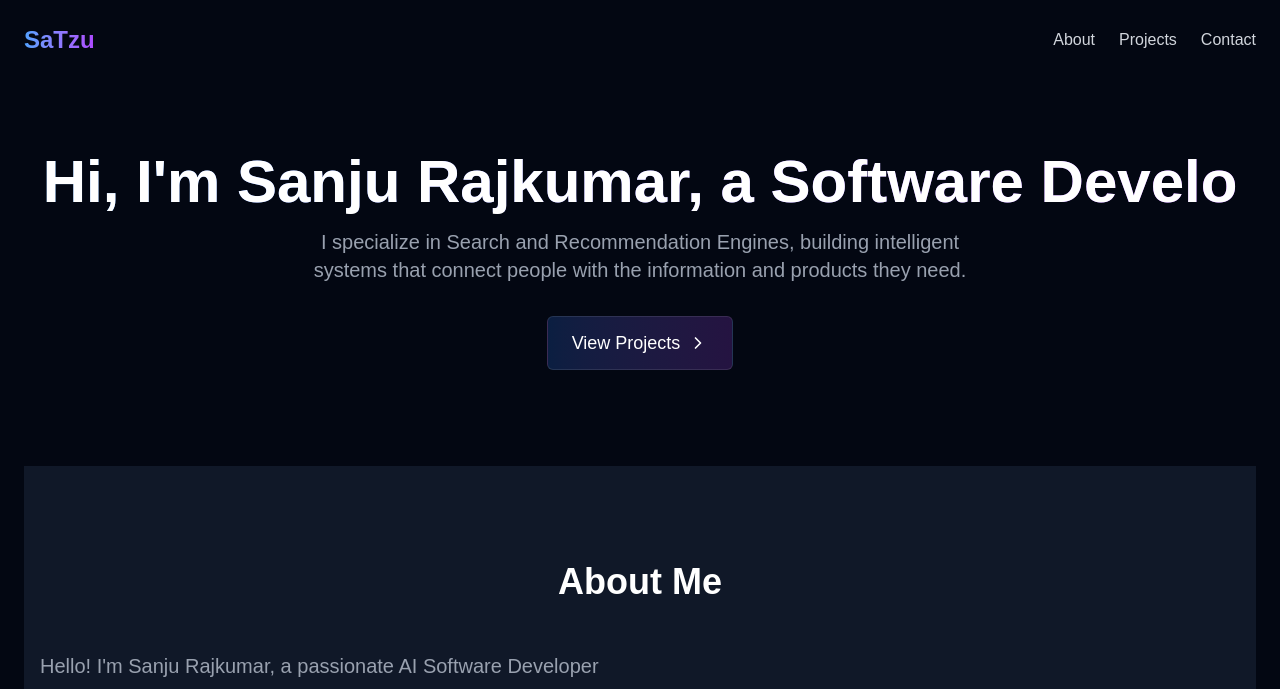
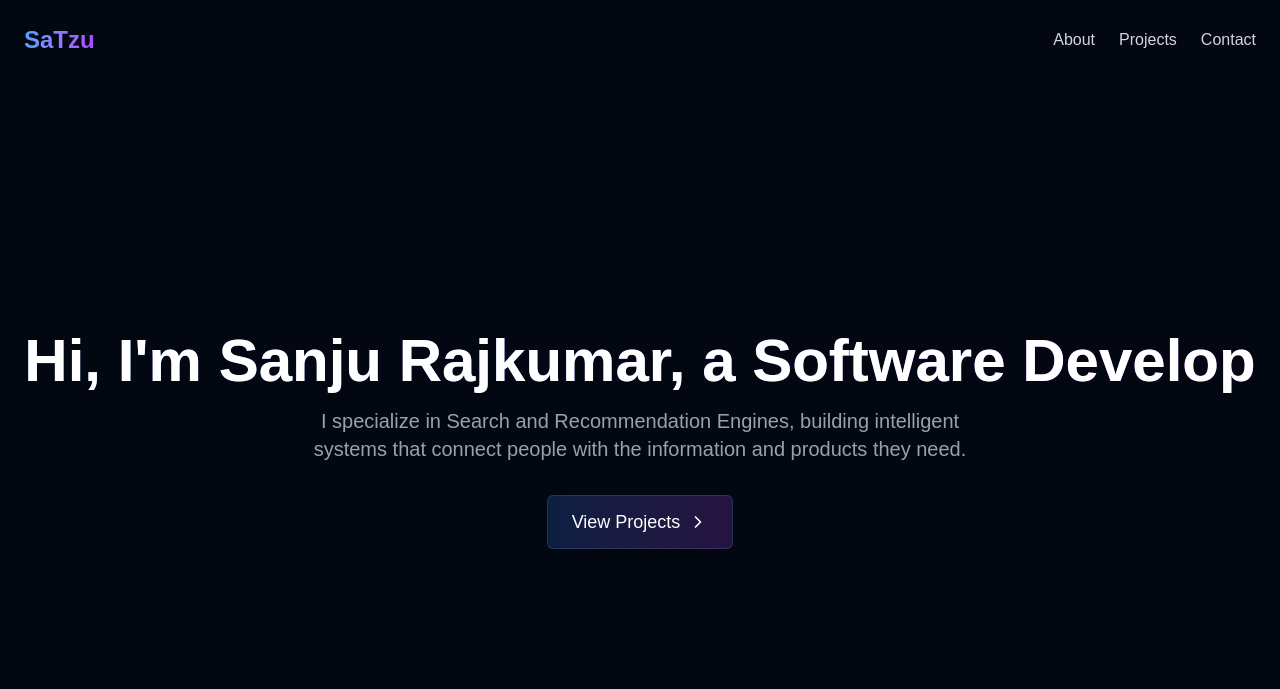
Before and after one commit to satzurajkumar/tzus-portfolio, a Next.js app: page / in a window 1280 px wide. Shown: the top 689 px of the page. Built offline with nearby package versions, Linux system fonts and the light colour scheme.

Commit message:
UI update, flexbox added to hero

```diff
--- a/src/app/page.tsx
+++ b/src/app/page.tsx
@@ -2,7 +2,7 @@
 
 import React from "react";
 
-import { Header } from "@/components/header";
+// import { Header } from "@/components/header";
 import { HeroSection } from "@/components/hero";
 import { AboutSection } from "@/components/aboutSection";
 import { ProjectsSection } from "@/components/projectsSection";
@@ -11,8 +11,7 @@ import { ContactSection } from "@/components/contactSection";
 // Main App Component
 const App = () => {
 	return (
-		<div className="bg-gray-950 min-h-screen p-6">
-			<Header />
+		<div className="bg-gray-950 p-6">
 			<main>
 				<HeroSection />
 				<AboutSection />
--- a/src/components/aboutSection.tsx
+++ b/src/components/aboutSection.tsx
@@ -4,7 +4,7 @@ import { fadeInVariants } from "@/components/helperFunct/helper";
 
 export function AboutSection() {
 	return (
-		<section id="about" className="py-16 md:py-24 bg-gray-900 ">
+		<section id="about" className=" py-16 md:py-20 bg-gray-900">
 			<div className="container mx-auto">
 				<h2 className="text-3xl sm:text-4xl font-bold text-white mb-8 text-center">
 					About Me
--- a/src/components/hero.tsx
+++ b/src/components/hero.tsx
@@ -3,13 +3,17 @@ import { motion } from "framer-motion";
 import { useTypewriter, fadeInVariants } from "@/components/helperFunct/helper";
 import { Button } from "@/components/ui/button";
 import { ChevronRight } from "lucide-react";
+import { Header } from "./header";
 
 export function HeroSection() {
 	const introText = `Hi, I'm Sanju Rajkumar, a Software Developer.`;
 	const typedIntroText = useTypewriter(introText);
 
 	return (
-		<section className="py-16 md:py-24">
+		<div className="flex flex-col min-h-screen">
+			<Header />
+
+			<section className=" py-16 md:py-24 my-auto ">
 				<div className="container mx-auto text-center">
 					<motion.h1
 						variants={fadeInVariants}
@@ -46,5 +50,6 @@ export function HeroSection() {
 					</motion.div>
 				</div>
 			</section>
+		</div>
 	);
 }
```
Lines whose indentation alone changed are shown as unchanged.
